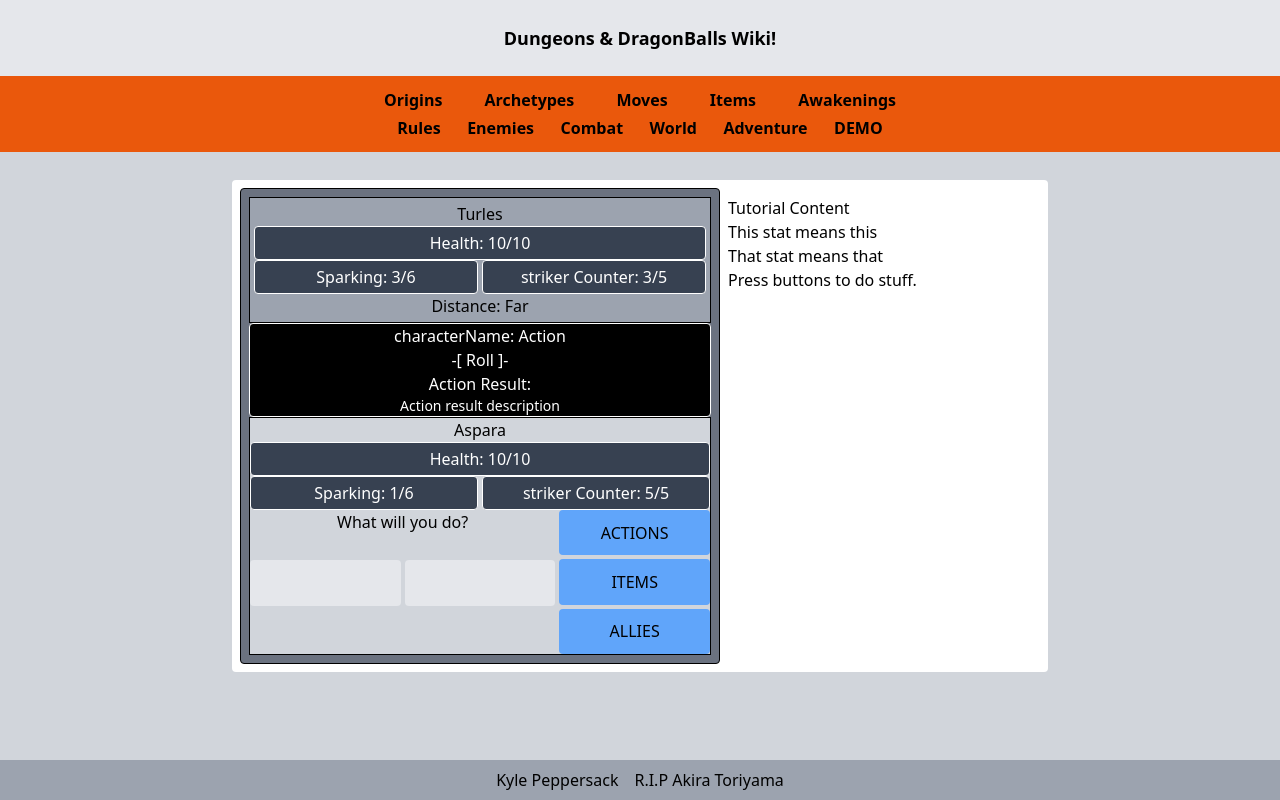
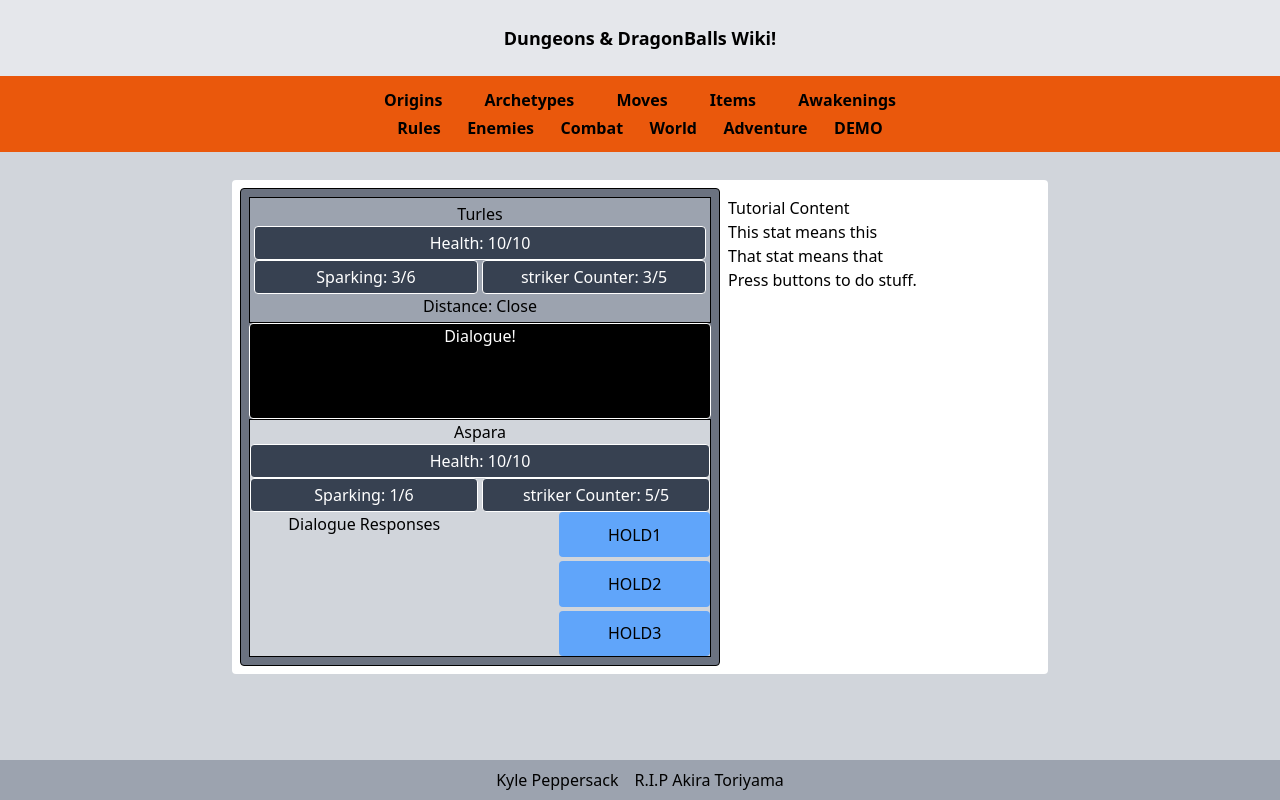
Before and after one commit to KylePep/ddbwiki, a Next.js app: page /demo in a window 1280 px wide. Built offline with nearby package versions, Linux system fonts and the light colour scheme.

Commit message:
preparing menus for dialogue

```diff
--- a/app/demo/page.tsx
+++ b/app/demo/page.tsx
@@ -65,7 +65,7 @@ export default function page() {
     console.log(newPagination, pagination)
   }
 
-  const getfocusedItem = (name:string) =>{
+  const getFocusedItem = (name:string) =>{
     let item
     if (selectMenu === "action"){
       item = MOVE_TYPES.find((m) => m.name == name)
@@ -82,7 +82,7 @@ export default function page() {
   function MenuButton ({content, number}: {content: string, number: number}){
     return(
       <>
-      <button onClick={()=>getfocusedItem(content)} className='bg-blue-300 rounded px-2 py-1 hover:text-white'>
+      <button onClick={()=>getFocusedItem(content)} className='bg-blue-300 rounded px-2 py-1 hover:text-white'>
         {content}
       </button>
       </>
@@ -116,17 +116,33 @@ export default function page() {
             </div>
 
             <div className='grid grid-cols-3 gap-1 min-h-36'>
+            {
+              data.adventureInstance.roomsProgress == "start" &&
+              <>
+                <div className='grid grid-rows-3 col-span-2'>
+                  <div className='grid grid-cols-subgrid grid-rows-subgrid row-span-2 col-span-2'>
+                      <div>Dialogue Responses</div>
+                    </div>
+                </div>
+                <div className='grid grid-cols-1 gap-1'>
+                  <button className='bg-blue-400 rounded px-2 py-1 hover:text-white'>HOLD1</button>
+                  <button className='bg-blue-400 rounded px-2 py-1 hover:text-white'>HOLD2</button>
+                  <button className='bg-blue-400 rounded px-2 py-1 hover:text-white'>HOLD3</button>
+              </div>
+              </>
+            }
 
+            { data.adventureInstance.roomsProgress == "battle" &&
+            <>
             { menuFocus === "none" &&
             <div className='grid grid-rows-3 col-span-2'>
               <div className='grid grid-cols-subgrid row-span-2'>
                 <div className='grid  grid-cols-2 grid-rows-2 gap-1'>
                   {selectMenu === "base" &&
                   <>
-                  <p className='col-span-2'>What will you do?</p>
-                  {[...Array(2)].map((_, index) => (
-                    <div key={index} className="bg-gray-200 rounded">{}</div>
-                  ))}
+                  <div className='col-span-2 row-span-2'>
+                    <p>What will you do?</p>
+                  </div>
                 </>
                   }
                   {selectMenu === "action" &&
@@ -210,6 +226,8 @@ export default function page() {
                   </>
                   }
               </div>
+              </>
+              }
             </div>
       </>
     )
@@ -242,19 +260,28 @@ export default function page() {
                 </div>
             </div>
             <div className='flex justify-center'>
-              <p>Distance: Far</p>
+              <p>Distance: {data.adventureInstance.enemyData[0].distance}</p>
             </div>
           </div>
-          <div className=' text-center text-white'>
-            <div className='bg-black border border-white rounded'>
-              <p className=''>characterName: Action</p>
+          <div className=' text-center text-white '>
+            <div className='bg-black border border-white rounded min-h-24'>
+              { data.adventureInstance.roomsProgress == "start" &&
+                <div>
+                  Dialogue!
+                </div>
+              }
+
+              { data.adventureInstance.roomsProgress == "battle" &&
+                <p>{Boss.base?.displayName} is {data.adventureInstance.enemyData[0].distance}. He {`won't`} show any mercy.</p>
+              }
+              {/* <p className=''>characterName: Action</p>
               <p className=''>
                 {`-[ Roll ]-`}
               </p>
               <p className=''>Action Result: </p>
               <p className='text-sm'>
                   Action result description
-              </p>
+              </p> */}
             </div>
           </div>
           <div className=' text-center bg-gray-300 border border-solid border-black '>
--- a/shared/constants/demoData.json
+++ b/shared/constants/demoData.json
@@ -34,7 +34,8 @@
     "adventureInstance":{
       "adventureId": "treeOfMight",
       "adventureRooms": ["1A", "2A", "3A", "4A", "1B"],
-      "roomsProgress":[],
+      "roomCurrent": "1A",
+      "roomsProgress":"start",
       "players": ["Aspara", "Iggus"],
       "enemyData": [
         {
@@ -45,7 +46,8 @@
           "hp": "10/10",
           "sparkingMeter": "3/6",
           "archCounter": "3/5",
-          "statusEffects": []
+          "statusEffects": [],
+          "distance": "Close"
         }
       ]
     },
```
